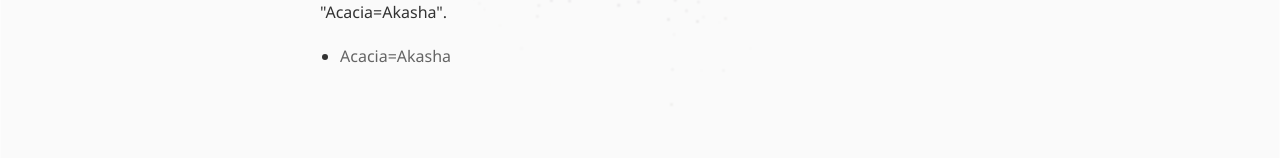
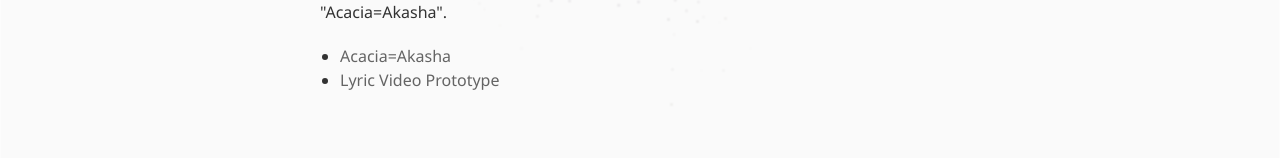
Before and after one commit to FollowTheDarkside/ftd-portfolio-nuxt3, a Nuxt app: page /works/work13 in a window 1280 px wide. Shown: the part 600-758 px from the top of the page. Built offline with nearby package versions, Linux system fonts and the light colour scheme.

Commit message:
[add] add link for work13

```diff
--- a/pages/works/work13/index.vue
+++ b/pages/works/work13/index.vue
@@ -12,6 +12,7 @@
         <p class="m-5">
             <ul class="list-disc">
                 <li><NuxtLink class="my-link" to="https://aftr0008.tumblr.com/" target="_blank">Acacia=Akasha</NuxtLink></li>
+                <li><NuxtLink class="my-link" to="https://youtu.be/GgDXCX6N37o?si=OaxN84zgci5l4J9H" target="_blank">Lyric Video Prototype</NuxtLink></li>
             </ul>
         </p>
     </div>
```
